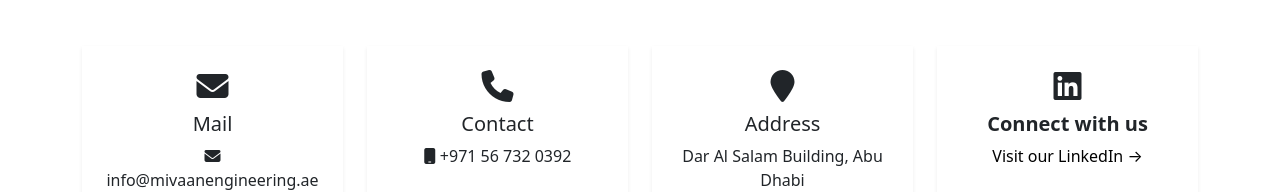
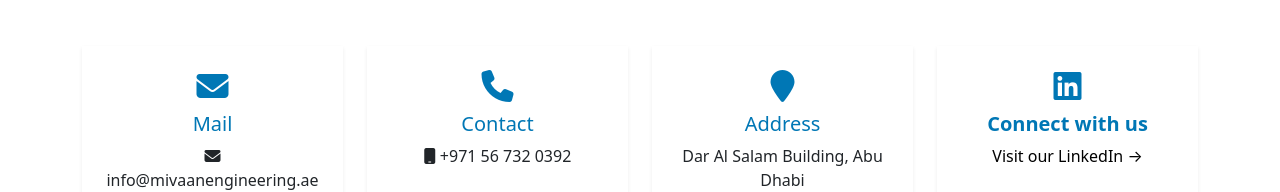
Before and after one commit to mudasarasim/mivaan-engineering-web, a React (Create React App) app: page /contact in a window 1280 px wide. Shown: the part 378-570 px from the top of the page. Built offline with nearby package versions, Linux system fonts and the light colour scheme.

Commit message:
Changed Title & Icon Color.

```diff
--- a/src/pages/Contact.css
+++ b/src/pages/Contact.css
@@ -190,6 +190,11 @@
   }
 }
 
+.contact-box .icon i,
+.contact-box h5 {
+  color: #0077b5 !important;
+}
+
 .linkedin-link {
   color: #000 !important;
   text-decoration: none;
```
